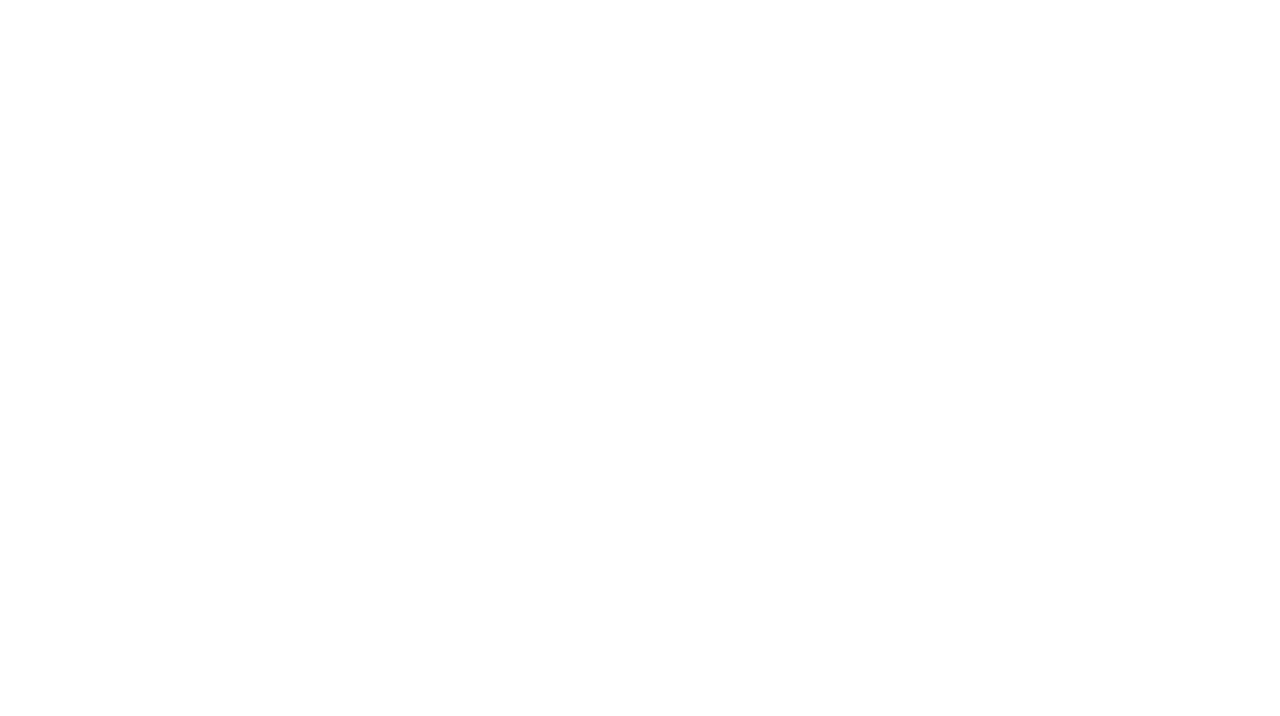
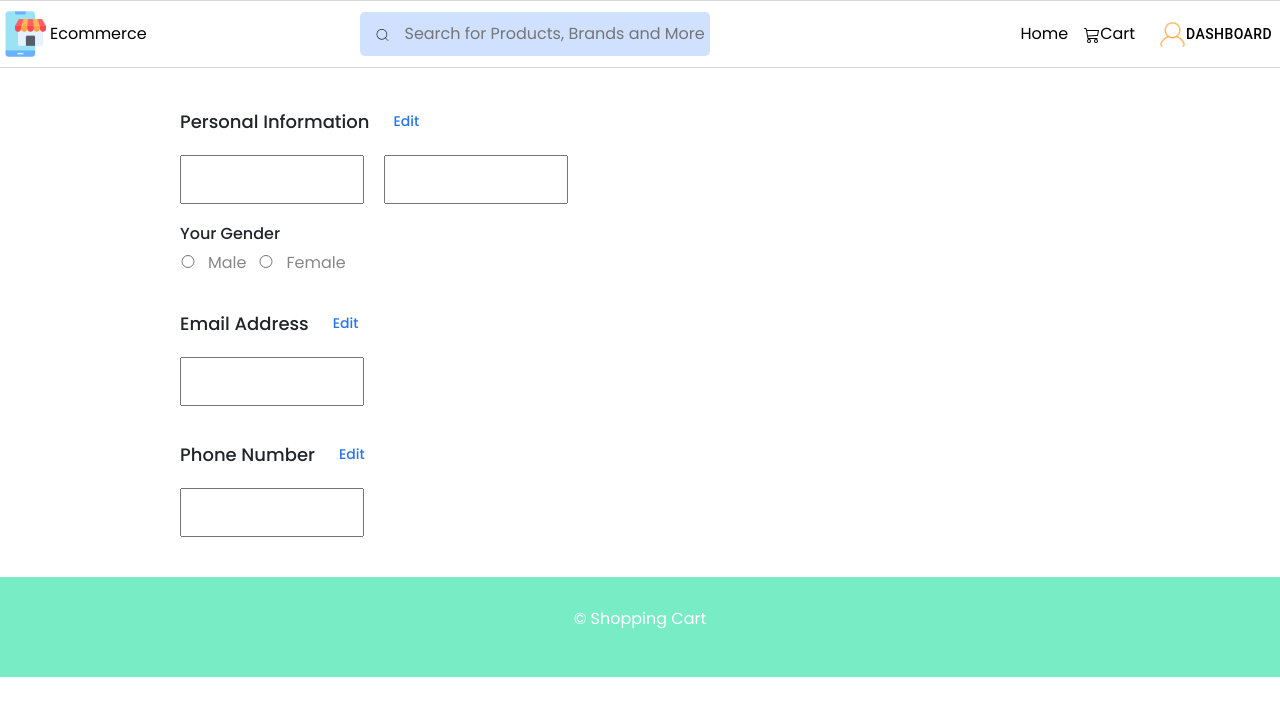
Before and after one commit to aiswarya309/e_commerce_vi, a React (Vite) app: page /profile in a window 1280 px wide. Before the commit this address had no page. Shown: the top 716 px of the page. Built offline with nearby package versions, Linux system fonts and the light colour scheme; sample sign-in values are in the browser's storage.

Commit message:
My profile

```diff
--- a/src/App.jsx
+++ b/src/App.jsx
@@ -12,6 +12,7 @@ import { ProtectedRoutes } from './component/ProtectedRoutes'
 import { AddressProvider } from './context/AddressProvider'
 import { ManageAddress } from './component/ManageAddress/ManageAddress'
 import { Layout } from './component/Layout/Layout'
+import { MyProfile } from './component/MyProfile/MyProfile'
 
 function App() {
   return (
@@ -25,10 +26,11 @@ function App() {
               <Route path='/cart' element={<ProtectedRoutes><Cart /></ProtectedRoutes>} />
               <Route path='/myAccount' element={<ProtectedRoutes><MyAccount /></ProtectedRoutes>} />
               <Route path='/address' element={<ProtectedRoutes><ManageAddress /></ProtectedRoutes>} />
-              </Route>
-              {/* <Route path="/home" element={<Home />} /> */}
-              <Route path='/login' element={<Login />} />
-              <Route path='/register' element={<Register />} />
+              <Route path='/profile' element={<ProtectedRoutes><MyProfile /></ProtectedRoutes>} />
+            </Route>
+            {/* <Route path="/home" element={<Home />} /> */}
+            <Route path='/login' element={<Login />} />
+            <Route path='/register' element={<Register />} />
           </Routes>
         </BrowserRouter>
       </AddressProvider>
--- /dev/null
+++ b/src/component/MyProfile/MyProfile.jsx
@@ -0,0 +1,54 @@
+import React, { useState } from 'react'
+import './myProfile.css'
+
+export const MyProfile = () => {
+    const [edit,setEdit] =useState({
+        personal:false,
+        email:false,
+        phone:false
+    })
+    const [info,setInfo] =useState({
+        firstName:'',
+        lastName:'',
+        gender:'',
+        email:'',
+        phone:''
+    })
+    const SaveInfo =(e)=>{
+const {name,value} =e.target
+console.log(name,value);
+
+    }
+    return (
+        <div className='profile-container'>
+            <div className="personal-info">
+                <div className='info-heading'><span>Personal Information</span> <button onClick={()=>setEdit({...edit, personal:true})}>Edit</button></div>
+                <form action="">
+                    <div className='name-details'>
+                        <input type='text' name='first' value={info.firstName} onChange={SaveInfo}/>
+                        <input type='text' name='last' value={info.lastName} onChange={SaveInfo}/>
+                        {edit.personal ? <input type="button" value='Save'  onClick={SaveInfo}/> :''}
+
+                    </div>
+                    <h6>Your Gender</h6>
+                    <input type='radio' id='male' value='male' name='gender' />
+                    <label htmlFor="male">Male</label>
+                    <input type="radio" id='female' value='female' name='gender' />
+                    <label htmlFor='female' >Female</label>
+                </form>
+            </div>
+            <div className="email-info personal-info">
+                <div className='info-heading'>  <span>Email Address</span> <button onClick={()=>setEdit({...edit,email:true})}>Edit</button></div>
+                <input type="text" name='email' value={info.email} onChange={SaveInfo}/>
+                {edit.email ? <input type="button" value='Save' /> :''}
+
+            </div>
+            <div className="phone-info personal-info">
+                <div className='info-heading'>  <span>Phone Number</span> <button onClick={()=>setEdit({...edit,phone:true})}>Edit</button></div>
+                <input type="text" name='phone' value={info.phone} onChange={SaveInfo}/>
+                {edit.phone ? <input type="button" value='Save' /> :''}
+
+            </div>
+        </div>
+    )
+}
--- /dev/null
+++ b/src/component/MyProfile/myProfile.css
@@ -0,0 +1,53 @@
+.profile-container{
+    margin: 40px 180px;
+}
+.personal-info{
+    margin-bottom: 35px;
+}
+.email-info{
+    margin-bottom: 35px;
+}
+.phone-info{
+    margin-bottom: 35px;
+}
+.name-details{
+    display: flex;
+    align-items: center;
+    gap: 20px;
+    margin-bottom: 20px ;
+}
+.name-details input,.email-info input,.phone-info input{
+    width: 20%;
+    height: 10%;
+    padding: 10px;
+}
+.email-info input,.phone-info input{
+    margin-right: 20px;
+}
+
+span{
+    font-size: 18px;
+    font-weight: 500;
+    padding-right: 24px;
+}
+.info-heading{
+    display: flex;
+    margin-bottom: 20px;
+}
+.info-heading button{
+    border: none;
+    background:none;
+    color: #2874f0;
+    cursor: pointer;
+    font-size: 14px;
+    font-weight: 500;
+}
+.personal-info label{
+    margin:0 12px;
+    color: #878787;
+
+}
+.personal-info input[type='radio']{
+width: 16px;
+color: #878787;
+}
```
